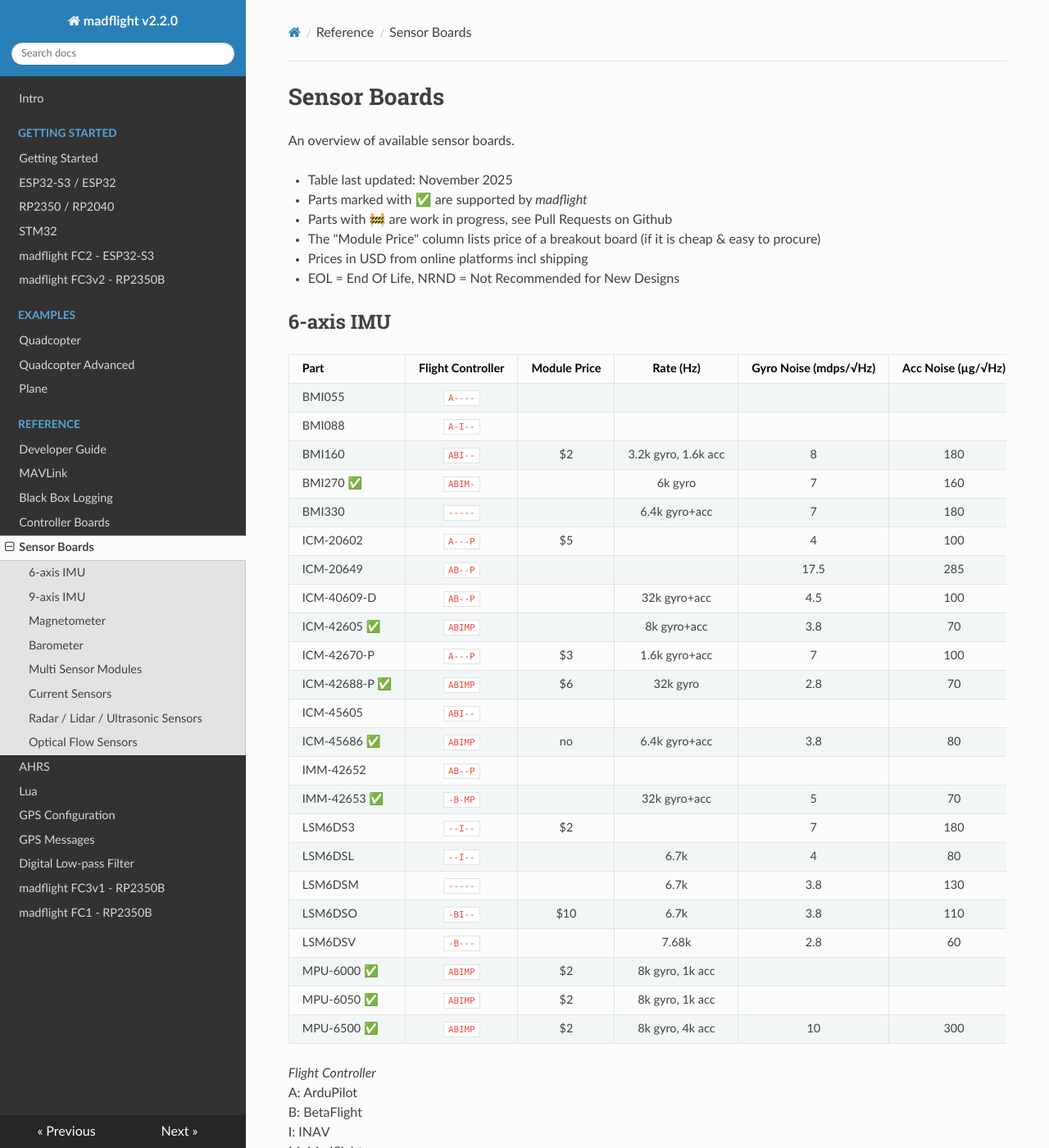
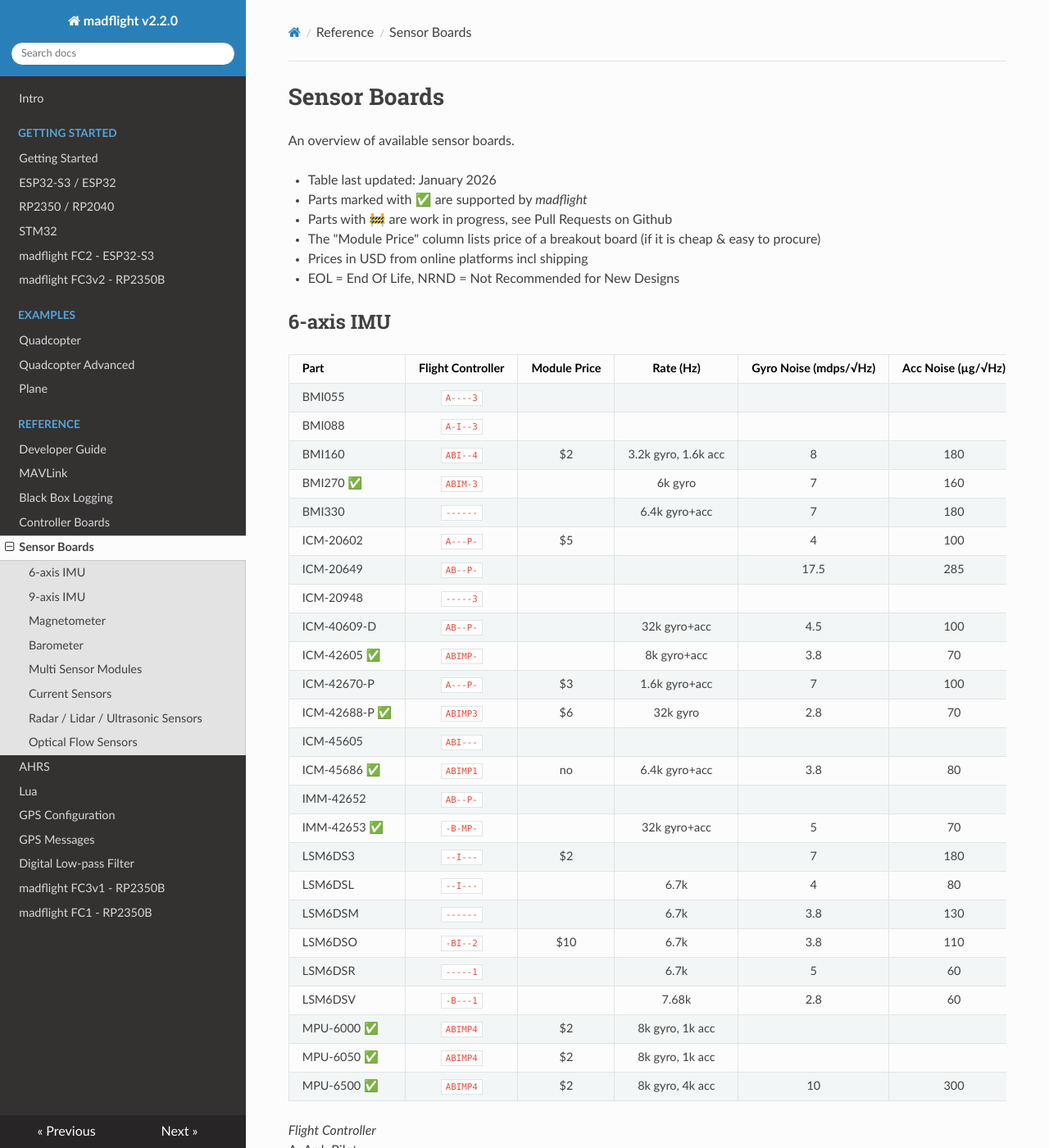
Before and after one commit to qqqlab/madflight-docs, an MkDocs documentation site: the page built from docs/Sensor-Boards.md, in a window 1280 px wide and 1400 px high. Shown: the whole window at 82% size. Built offline with MkDocs 1.6.1, drawn with Linux system fonts in a browser that asks for light colours; nearby versions of some CDN libraries; some of the changed text lies outside the part shown.

Commit message:
Update Sensor-Boards.md

```diff
--- a/docs/Sensor-Boards.md
+++ b/docs/Sensor-Boards.md
@@ -2,7 +2,7 @@
 
 An overview of available sensor boards.
 
-* Table last updated: November 2025
+* Table last updated: January 2026
 * Parts marked with &#x2705; are supported by _madflight_
 * Parts with &#x1F6A7; are work in progress, see Pull Requests on Github
 * The "Module Price" column lists price of a breakout board (if it is cheap & easy to procure)
@@ -13,29 +13,31 @@
 
 | Part    | Flight Controller | Module Price | Rate (Hz) | Gyro Noise (mdps/&radic;Hz) | Acc Noise (µg/&radic;Hz) | Notes |
 |-|:-:|:-:|:-:|:-:|:-:|-|
-BMI055 | `A----` |
-BMI088 | `A-I--` |
-BMI160 | `ABI--` | $2 | 3.2k gyro, 1.6k acc | 8 | 180 |
-BMI270 &#x2705;| `ABIM-` |  | 6k gyro | 7 | 160 | Used in current commercial FC as replacement for MPU-6000/6500
-BMI330 | `-----` | | 6.4k gyro+acc | 7 | 180 |
-ICM-20602  | `A---P` | $5 | | 4 | 100 | NRND
-ICM-20649  | `AB--P` |  |  | 17.5 | 285 | NRND
-ICM-40609-D| `AB--P` |  | 32k gyro+acc | 4.5 | 100 | Marketed for drones, replacement of ICM-20602 and MPU-6500
-ICM-42605 &#x2705;| `ABIMP` | | 8k gyro+acc | 3.8 | 70 | Similar to ICM-42688-P
-ICM-42670-P| `A---P` | $3 | 1.6k gyro+acc | 7 | 100 | Marketed for drones
-ICM-42688-P &#x2705;| `ABIMP` | $6 | 32k gyro | 2.8 | 70 | Used in current high performance FC
-ICM-45605 | `ABI--` |
-ICM-45686 &#x2705;| `ABIMP` | no | 6.4k gyro+acc | 3.8 | 80 |
-IMM-42652 | `AB--P` |
-IMM-42653 &#x2705; | `-B-MP` | | 32k gyro+acc | 5 | 70 |
-LSM6DS3    | `--I--` | $2 | | 7 | 180 |
-LSM6DSL    | `--I--` |  | 6.7k | 4 | 80 |
-LSM6DSM    | `-----` |  | 6.7k | 3.8 | 130 |
-LSM6DSO    | `-BI--` | $10 | 6.7k | 3.8 | 110 |
-LSM6DSV    | `-B---` |  | 7.68k | 2.8 | 60 |
-MPU-6000 &#x2705;| `ABIMP` | $2 | 8k gyro, 1k acc ||| Released 2011, EOL
-MPU-6050 &#x2705;| `ABIMP` | $2 | 8k gyro, 1k acc ||| I2C only, Released 2011, EOL
-MPU-6500 &#x2705;| `ABIMP` | $2 | 8k gyro, 4k acc | 10 | 300 | Upgraded MPU-6000, Released 2014, NRND
+BMI055 | `A----3` |
+BMI088 | `A-I--3` |
+BMI160 | `ABI--4` | $2 | 3.2k gyro, 1.6k acc | 8 | 180 |
+BMI270 &#x2705;| `ABIM-3` |  | 6k gyro | 7 | 160 | Used in current commercial FC as replacement for MPU-6000/6500
+BMI330 | `------` | | 6.4k gyro+acc | 7 | 180 |
+ICM-20602  | `A---P-` | $5 | | 4 | 100 | NRND
+ICM-20649  | `AB--P-` |  |  | 17.5 | 285 | NRND
+ICM-20948  | `-----3`
+ICM-40609-D| `AB--P-` |  | 32k gyro+acc | 4.5 | 100 | Marketed for drones, replacement of ICM-20602 and MPU-6500
+ICM-42605 &#x2705;| `ABIMP-` | | 8k gyro+acc | 3.8 | 70 | Similar to ICM-42688-P
+ICM-42670-P| `A---P-` | $3 | 1.6k gyro+acc | 7 | 100 | Marketed for drones
+ICM-42688-P &#x2705;| `ABIMP3` | $6 | 32k gyro | 2.8 | 70 | Used in current high performance FC
+ICM-45605 | `ABI---` |
+ICM-45686 &#x2705;| `ABIMP1` | no | 6.4k gyro+acc | 3.8 | 80 |
+IMM-42652 | `AB--P-` |
+IMM-42653 &#x2705; | `-B-MP-` | | 32k gyro+acc | 5 | 70 |
+LSM6DS3    | `--I---` | $2 | | 7 | 180 |
+LSM6DSL    | `--I---` |  | 6.7k | 4 | 80 |
+LSM6DSM    | `------` |  | 6.7k | 3.8 | 130 |
+LSM6DSO    | `-BI--2` | $10 | 6.7k | 3.8 | 110 |
+LSM6DSR    | `-----1` |  | 6.7k | 5 | 60 |
+LSM6DSV    | `-B---1` |  | 7.68k | 2.8 | 60 |
+MPU-6000 &#x2705;| `ABIMP4` | $2 | 8k gyro, 1k acc ||| Released 2011, EOL
+MPU-6050 &#x2705;| `ABIMP4` | $2 | 8k gyro, 1k acc ||| I2C only, Released 2011, EOL
+MPU-6500 &#x2705;| `ABIMP4` | $2 | 8k gyro, 4k acc | 10 | 300 | Upgraded MPU-6000, Released 2014, NRND
 
 *Flight Controller*
 A: ArduPilot
@@ -43,6 +45,7 @@
 I: INAV
 M: Madflight
 P: PX4
+1-4: [SlimeVR IMU ranking](https://docs.slimevr.dev/diy/imu-comparison.html) 1=best 4=worst
 
 ## 9-axis IMU
 
```
